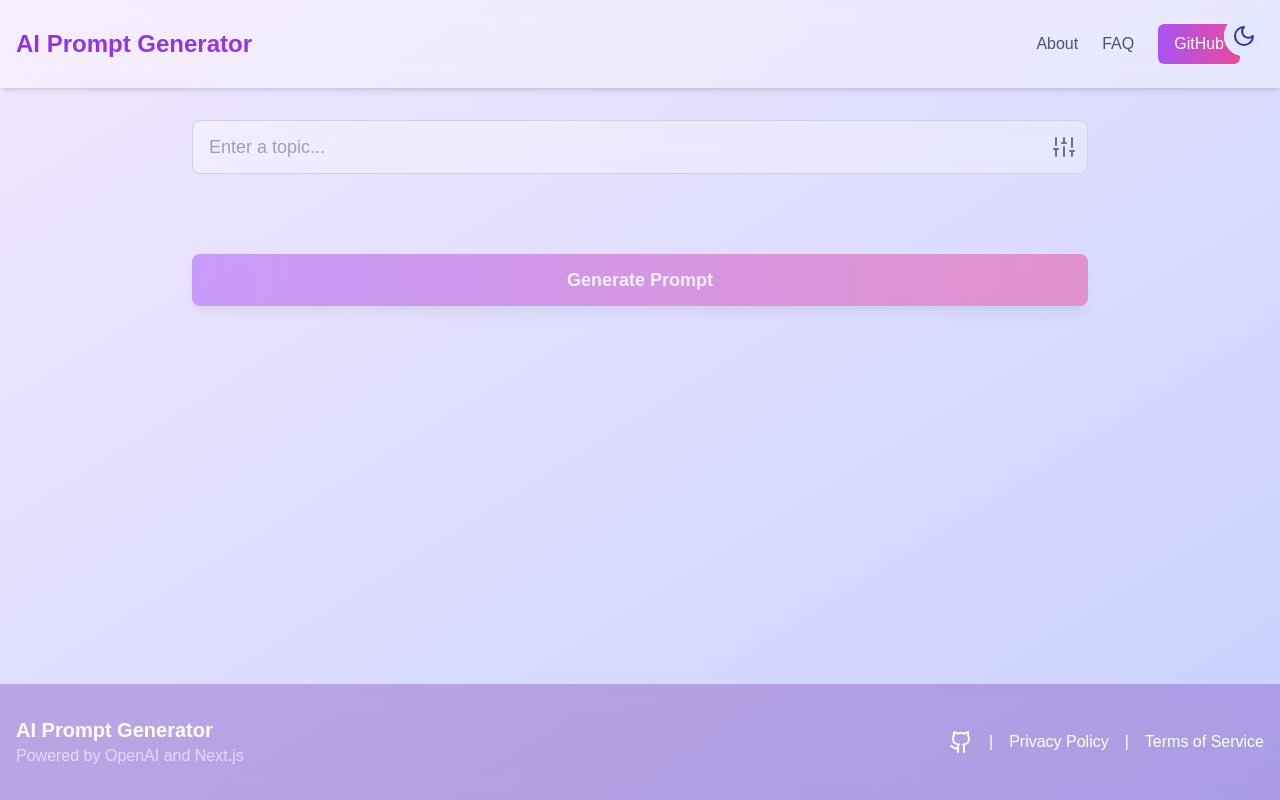
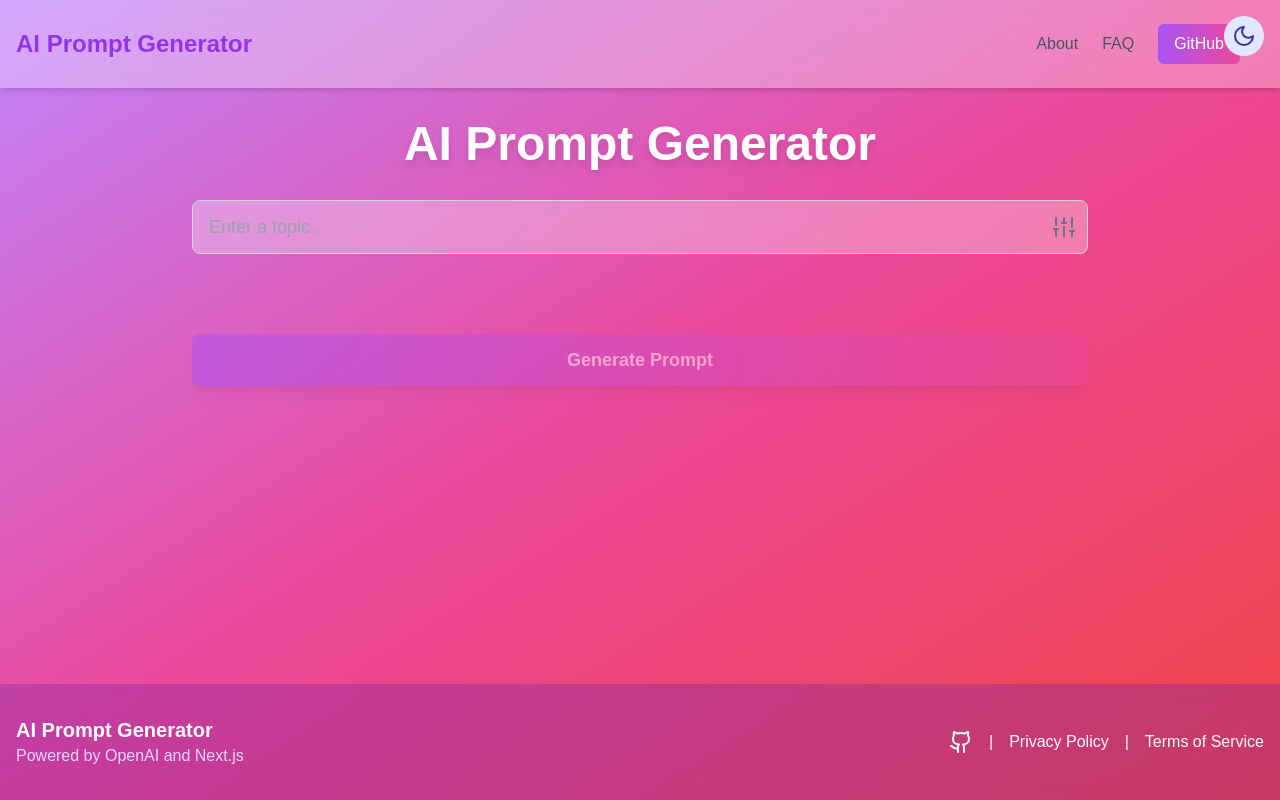
Before and after one commit to saikothasan/nex, a Next.js app: page / in a window 1280 px wide. Built offline with nearby package versions, Linux system fonts and the light colour scheme.

Commit message:
Update page.tsx

```diff
--- a/app/page.tsx
+++ b/app/page.tsx
@@ -1,14 +1,13 @@
 import PromptGenerator from '@/components/PromptGenerator';
-import ThemeToggle from '@/components/ThemeToggle';
+import Header from '@/components/Header';
 import Footer from '@/components/Footer';
-import Header from '@/components/Header';
 
 export default function Home() {
   return (
-    <div className="min-h-screen flex flex-col bg-gradient-to-br from-purple-100 to-indigo-200 dark:from-gray-900 dark:to-indigo-900 transition-colors duration-500">
+    <div className="flex flex-col min-h-screen bg-gradient-to-br from-purple-400 via-pink-500 to-red-500 dark:from-gray-900 dark:via-purple-900 dark:to-violet-900 transition-colors duration-500">
       <Header />
       <main className="flex-grow container mx-auto px-4 py-8">
-        <ThemeToggle />
+        <h1 className="text-4xl md:text-5xl font-bold text-center text-white mb-8 drop-shadow-lg">AI Prompt Generator</h1>
         <PromptGenerator />
       </main>
       <Footer />
```
